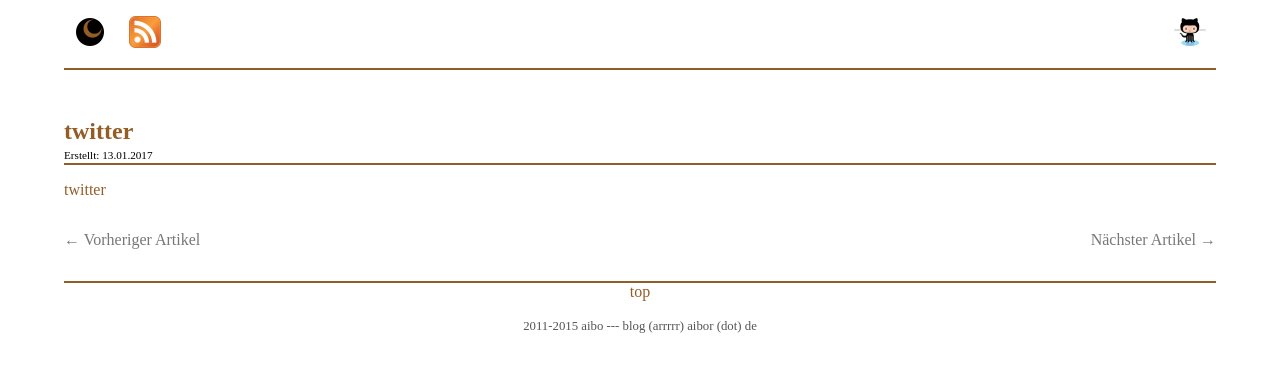
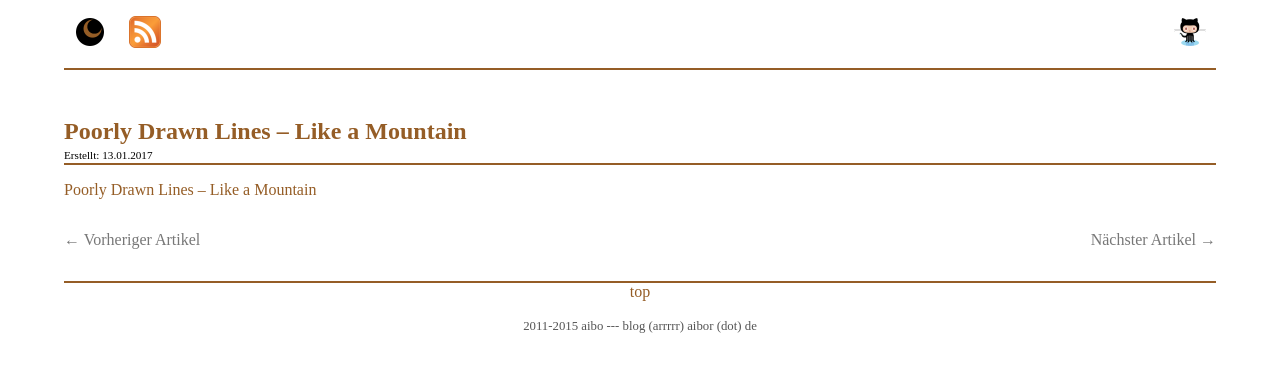
Before and after one commit to aibor/aibor.github.com, a Jekyll site: the page built from _posts/2017-01-13-000424.html, in a window 1280 px wide. Shown: the top 372 px of the page. Built offline with Jekyll 4.4.1, drawn with Linux system fonts in a browser that asks for light colours.

Commit message:
fix title

```diff
--- a/_posts/2017-01-13-000424.html
+++ b/_posts/2017-01-13-000424.html
@@ -2,6 +2,8 @@
 layout: post
 categories: links
 date: 2017-01-13 00:04:27
-title: "twitter"
+title: "Poorly Drawn Lines &#8211; Like a Mountain"
 ---
-<a href="http://poorlydrawnlines.com/comic/like-a-mountain" title="twitter">twitter</a>
+<a href="http://poorlydrawnlines.com/comic/like-a-mountain"
+   title="Poorly Drawn Lines &#8211; Like a Mountain">Poorly Drawn Lines
+&#8211; Like a Mountain</a>
```
